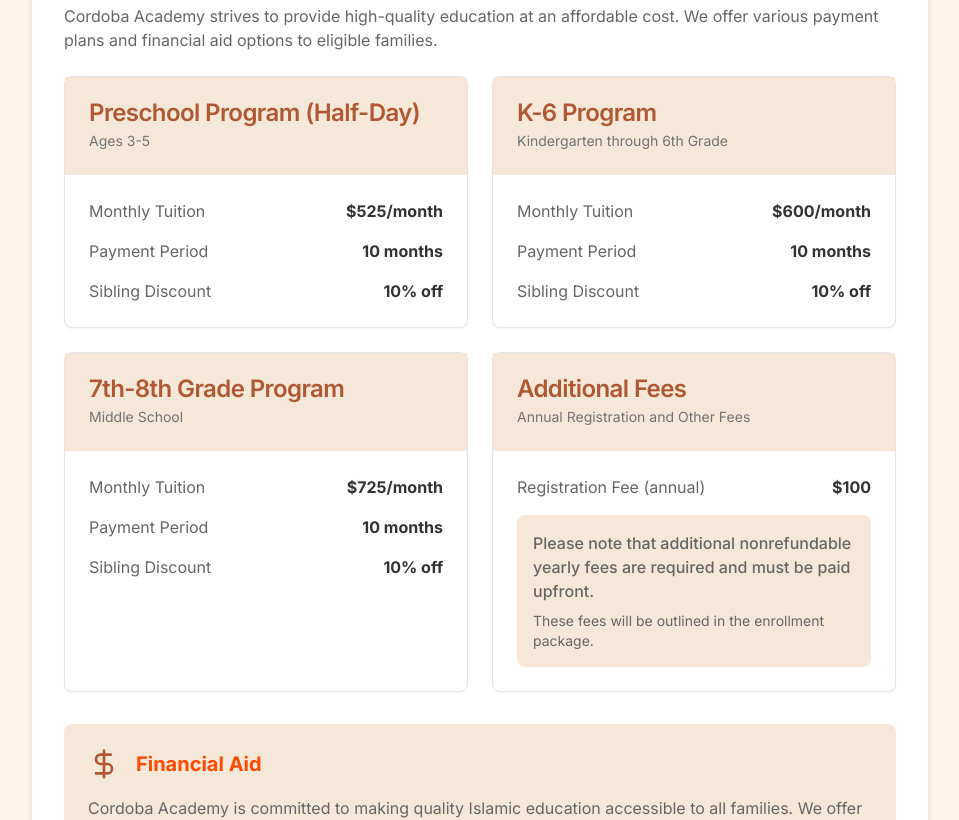
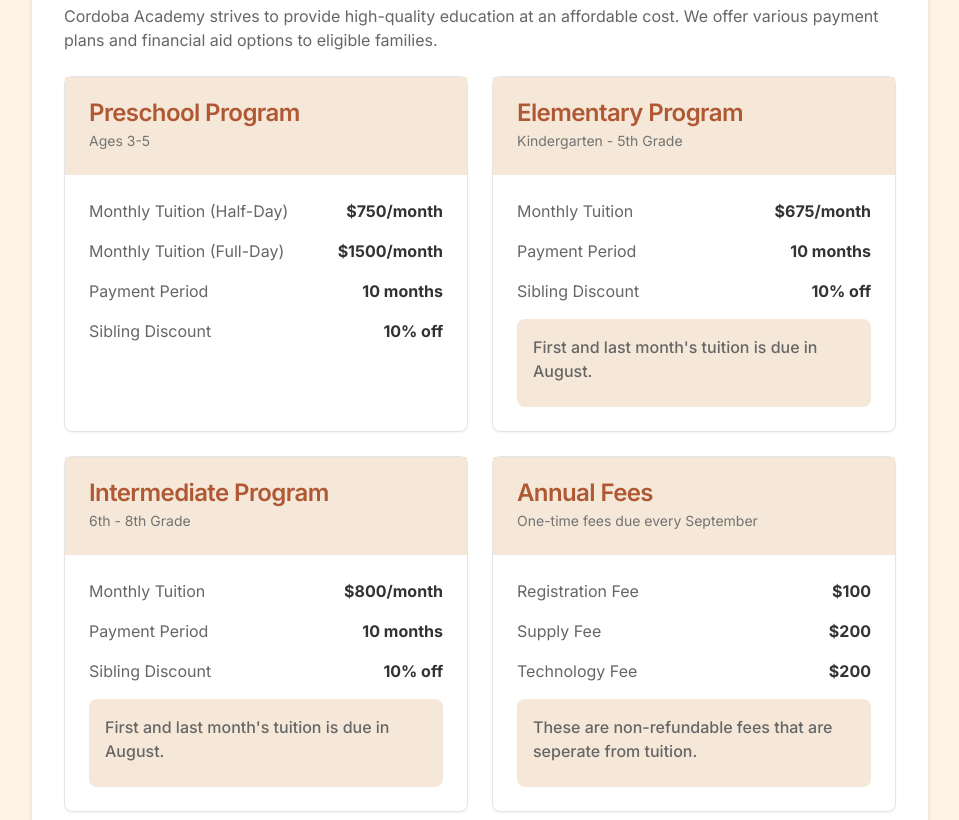
Before and after one commit to ca-seattle/cordoba-website, a Next.js app: page /enrollment in a window 1280 px wide. Shown: the part 2420-3240 px from the top of the page, without its empty margins (160-1119 px from the left). Built offline with nearby package versions, Linux system fonts and the light colour scheme.

Commit message:
update pages (#25)
Co-authored-by: Umair Qureshi <umairq96@uw.edu>

```diff
--- a/app/enrollment/page.tsx
+++ b/app/enrollment/page.tsx
@@ -260,7 +260,7 @@ export default function EnrollmentPage() {
             </div>
 
             <h3 className="text-xl font-bold text-brand-accent-orange mb-4">
-              Tuition & Fees (2025-2026 School Year)
+              Tuition & Fees (2026-2027 School Year)
             </h3>
             <p className="text-brand-text-muted mb-6">
               Cordoba Academy strives to provide high-quality education at an
@@ -272,7 +272,7 @@ export default function EnrollmentPage() {
               <Card>
                 <CardHeader className="bg-brand-accent">
                   <CardTitle className="text-brand-primary">
-                    Preschool Program (Half-Day)
+                    Preschool Program
                   </CardTitle>
                   <CardDescription>Ages 3-5</CardDescription>
                 </CardHeader>
@@ -280,10 +280,18 @@ export default function EnrollmentPage() {
                   <div className="space-y-4">
                     <div className="flex justify-between">
                       <span className="text-brand-text-muted">
-                        Monthly Tuition
+                        Monthly Tuition (Half-Day)
                       </span>
                       <span className="font-bold text-brand-text-dark">
-                        $525/month
+                        $750/month
+                      </span>
+                    </div>
+                    <div className="flex justify-between">
+                      <span className="text-brand-text-muted">
+                        Monthly Tuition (Full-Day)
+                      </span>
+                      <span className="font-bold text-brand-text-dark">
+                        $1500/month
                       </span>
                     </div>
                     <div className="flex justify-between">
@@ -309,10 +317,10 @@ export default function EnrollmentPage() {
               <Card>
                 <CardHeader className="bg-brand-accent">
                   <CardTitle className="text-brand-primary">
-                    K-6 Program
+                    Elementary Program
                   </CardTitle>
                   <CardDescription>
-                    Kindergarten through 6th Grade
+                    Kindergarten - 5th Grade
                   </CardDescription>
                 </CardHeader>
                 <CardContent className="pt-6">
@@ -322,7 +330,7 @@ export default function EnrollmentPage() {
                         Monthly Tuition
                       </span>
                       <span className="font-bold text-brand-text-dark">
-                        $600/month
+                        $675/month
                       </span>
                     </div>
                     <div className="flex justify-between">
@@ -341,6 +349,11 @@ export default function EnrollmentPage() {
                         10% off
                       </span>
                     </div>
+                    <div className="mt-6 p-4 bg-brand-accent rounded-lg">
+                      <p className="text-brand-text-muted mb-2 font-medium">
+                        First and last month's tuition is due in August.
+                      </p>
+                    </div>
                   </div>
                 </CardContent>
               </Card>
@@ -348,9 +361,9 @@ export default function EnrollmentPage() {
               <Card>
                 <CardHeader className="bg-brand-accent">
                   <CardTitle className="text-brand-primary">
-                    7th-8th Grade Program
+                    Intermediate Program
                   </CardTitle>
-                  <CardDescription>Middle School</CardDescription>
+                  <CardDescription>6th - 8th Grade</CardDescription>
                 </CardHeader>
                 <CardContent className="pt-6">
                   <div className="space-y-4">
@@ -359,7 +372,7 @@ export default function EnrollmentPage() {
                         Monthly Tuition
                       </span>
                       <span className="font-bold text-brand-text-dark">
-                        $725/month
+                        $800/month
                       </span>
                     </div>
                     <div className="flex justify-between">
@@ -378,6 +391,11 @@ export default function EnrollmentPage() {
                         10% off
                       </span>
                     </div>
+                    <div className="mt-6 p-4 bg-brand-accent rounded-lg">
+                      <p className="text-brand-text-muted mb-2 font-medium">
+                        First and last month's tuition is due in August.
+                      </p>
+                    </div>
                   </div>
                 </CardContent>
               </Card>
@@ -385,29 +403,41 @@ export default function EnrollmentPage() {
               <Card>
                 <CardHeader className="bg-brand-accent">
                   <CardTitle className="text-brand-primary">
-                    Additional Fees
+                    Annual Fees
                   </CardTitle>
                   <CardDescription>
-                    Annual Registration and Other Fees
+                    One-time fees due every September
                   </CardDescription>
                 </CardHeader>
                 <CardContent className="pt-6">
                   <div className="space-y-4">
                     <div className="flex justify-between">
                       <span className="text-brand-text-muted">
-                        Registration Fee (annual)
+                        Registration Fee
                       </span>
                       <span className="font-bold text-brand-text-dark">
                         $100
                       </span>
                     </div>
+                    <div className="flex justify-between">
+                      <span className="text-brand-text-muted">
+                        Supply Fee
+                      </span>
+                      <span className="font-bold text-brand-text-dark">
+                        $200
+                      </span>
+                    </div>
+                    <div className="flex justify-between">
+                      <span className="text-brand-text-muted">
+                        Technology Fee
+                      </span>
+                      <span className="font-bold text-brand-text-dark">
+                        $200
+                      </span>
+                    </div>
                     <div className="mt-6 p-4 bg-brand-accent rounded-lg">
                       <p className="text-brand-text-muted mb-2 font-medium">
-                        Please note that additional nonrefundable yearly fees
-                        are required and must be paid upfront.
-                      </p>
-                      <p className="text-brand-text-muted text-sm">
-                        These fees will be outlined in the enrollment package.
+                        These are non-refundable fees that are seperate from tuition.
                       </p>
                     </div>
                   </div>
@@ -506,7 +536,7 @@ export default function EnrollmentPage() {
             </h3>
             <p className="text-brand-text-muted">
               We maintain small class sizes to ensure personalized attention.
-              Our average class size is 16-18 students, with a maximum of 20
+              Our average class size is 6-8 students, with a maximum of 10
               students per class.
             </p>
           </div>
```
Also changed, not shown: app/about/page.tsx (+36 -24 lines).
